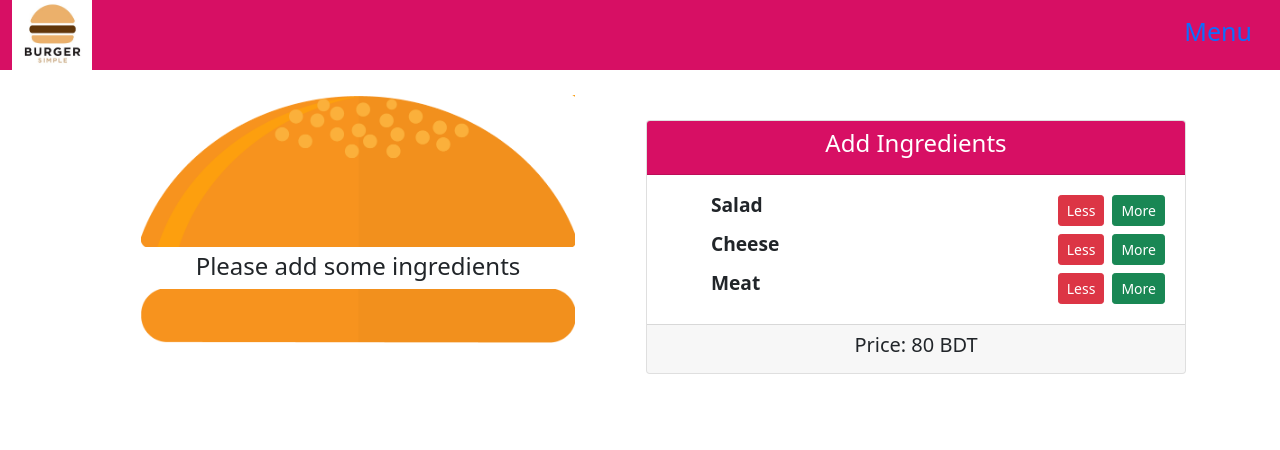
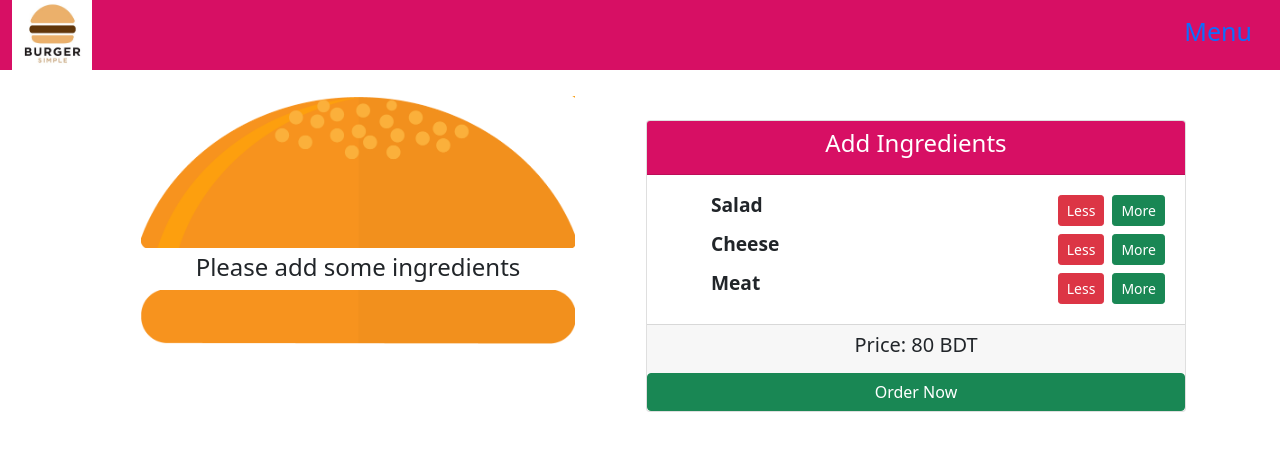
Before and after one commit to mitul88/react-burger-builder, a React (Create React App) app: page / in a window 1280 px wide. Shown: the top 450 px of the page. Built offline with nearby package versions, Linux system fonts and the light colour scheme.

Commit message:
modal and order now button added

```diff
--- a/src/Components/BurgerBuilder/BurgerBuilder.js
+++ b/src/Components/BurgerBuilder/BurgerBuilder.js
@@ -1,7 +1,7 @@
 import React, {Component} from "react";
 import Burger from "./Burger/Burger";
 import Controls from "./Controls/Controls";
-
+import { Modal, ModalBody, ModalHeader, ModalFooter, Button } from "reactstrap";
 
 const INGREDIENT_PRICE = {
     salad: 20,
@@ -18,6 +18,7 @@ export default class BurgerBuilder extends Component {
             {type: 'cheese', amount: 0},
         ],
         totalPrice: 80,
+        modalOpen: false,
     }
 
     addIngredientHandle = type => {
@@ -42,15 +43,35 @@ export default class BurgerBuilder extends Component {
         this.setState({ingredeints: ingredients, totalPrice: newPrice})
     }
 
+    toggleModal = () => {
+        this.setState({
+            modalOpen: !this.state.modalOpen
+        })
+    }
+
     render() {
         return (
+            <div>
                 <div className="d-flex flex-md-row flex-column">
                     <Burger ingredients={this.state.ingredients} />
                     <Controls
                         ingredientAdded = {this.addIngredientHandle}
                         ingredientRemoved = {this.removeIngredientHandle}
                         price={this.state.totalPrice}
+                        toggleModal={this.toggleModal}
                     />
+                </div>
+                <Modal isOpen={this.state.modalOpen}>
+                    <ModalHeader>Your Order Summary</ModalHeader>
+                    <ModalBody>
+                        <h5>Total Price: {this.state.totalPrice.toFixed(0)} BDT</h5>
+
+                    </ModalBody>
+                    <ModalFooter>
+                        <Button color="success">Checkout</Button>
+                        <Button color="secondary" onClick={this.toggleModal}>Cancel</Button>
+                    </ModalFooter>
+                </Modal>
             </div>
         )
     }
--- a/src/Components/BurgerBuilder/Controls/Controls.js
+++ b/src/Components/BurgerBuilder/Controls/Controls.js
@@ -49,6 +49,7 @@ const Controls = props => {
                         Price: {props.price} BDT
                     </h5>
                 </CardFooter>
+                <Button onClick={props.toggleModal} color="success">Order Now</Button>
             </Card>
         </div>
     )
```
Lines whose indentation alone changed are shown as unchanged.
